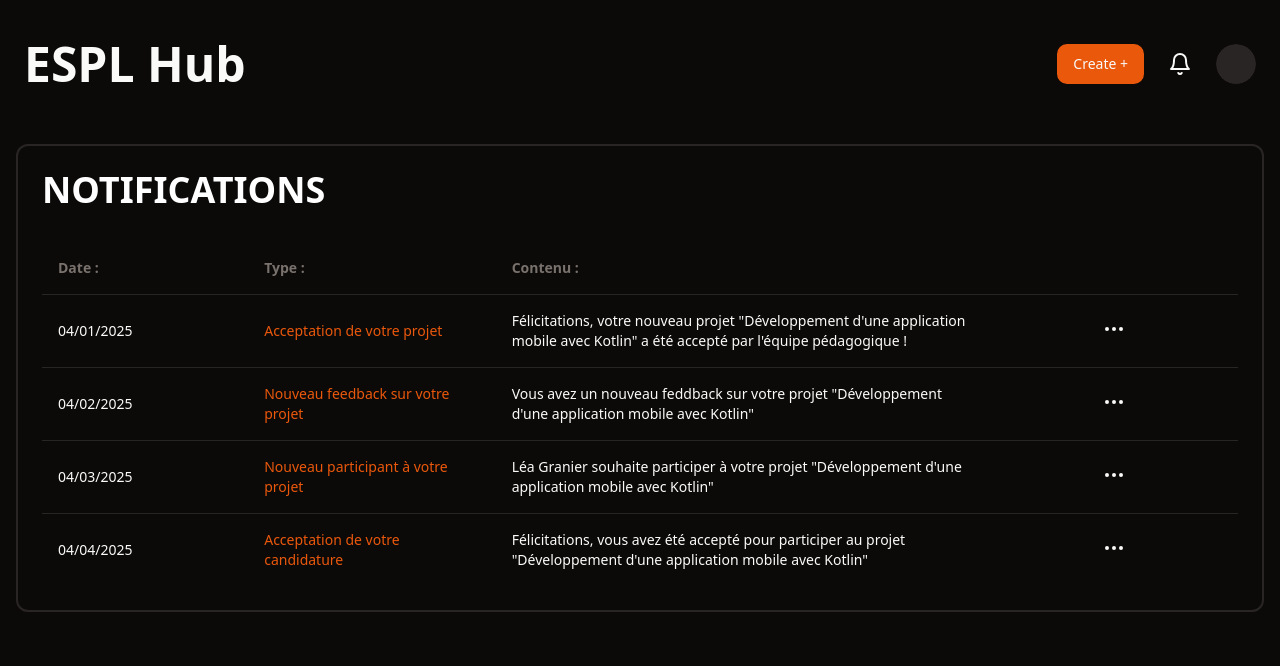
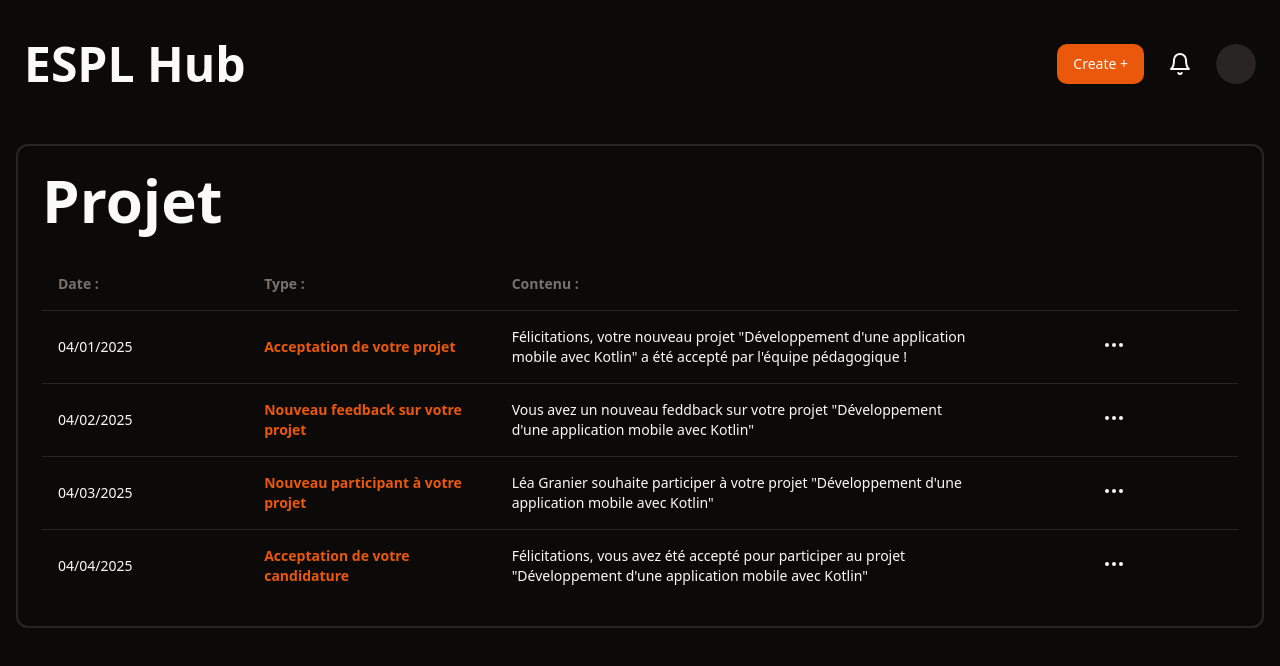
Before and after one commit to Elracoon/ESPL-hub-client, a React (Vite) app: page /notifications in a window 1280 px wide. Shown: the top 666 px of the page. Built offline with nearby package versions, Linux system fonts and the light colour scheme.

Commit message:
change title size

```diff
--- a/src/pages/Notifications.tsx
+++ b/src/pages/Notifications.tsx
@@ -43,7 +43,7 @@ export default function Notifications() {
     return (
         <section className="w-screen h-full p-4">
             <div className="tabs-content-dashboard">
-                <h1 className="uppercase text-white font-bold text-4xl mb-8">notifications</h1>
+            <h1 className="text-6xl font-semibold mb-7">Projet</h1>
                 <Table>
                     <TableHeader className="w-full">
                         <TableRow className="text-stone-500 font-bold">
@@ -66,7 +66,7 @@ export default function Notifications() {
                                     <p key={date}>{date}</p>
                                 </TableCell>
                                 <TableCell>
-                                    <p key={type} className="text-primary">{type}</p>
+                                    <p key={type} className="text-primary font-semibold">{type}</p>
                                 </TableCell>
                                 <TableCell>
                                     <p key={contenu}>{contenu}</p>
```
